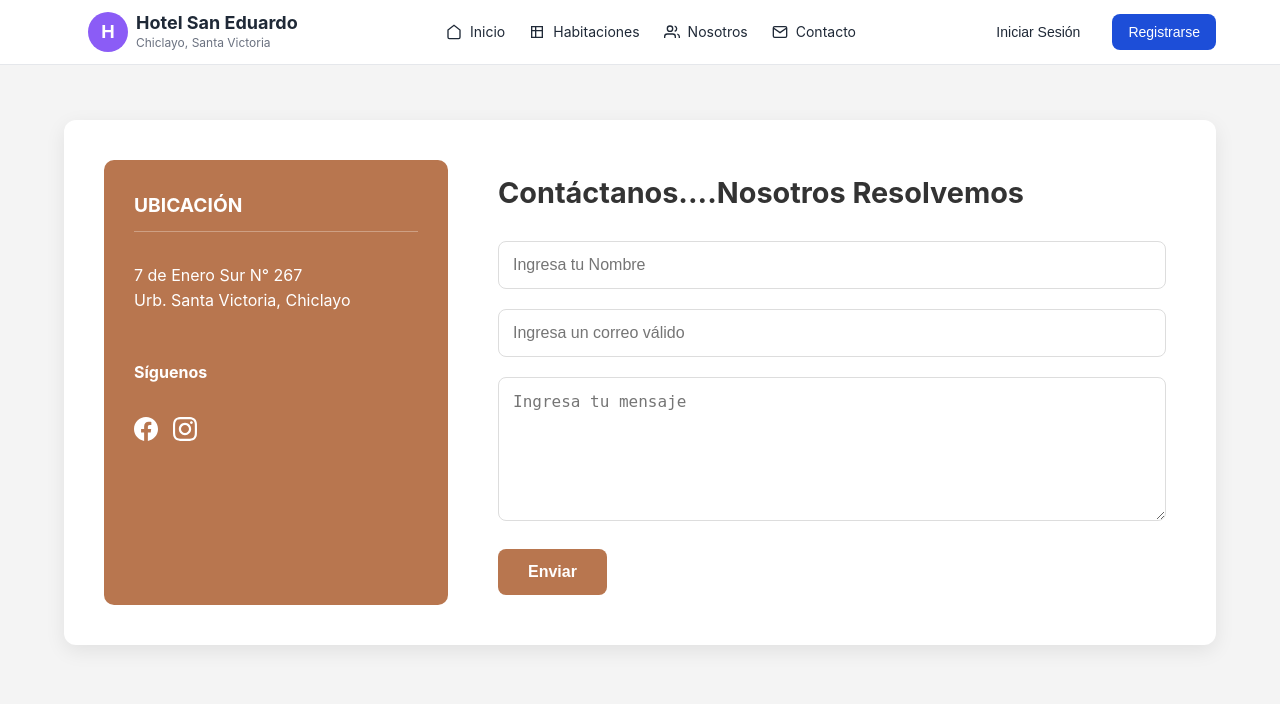
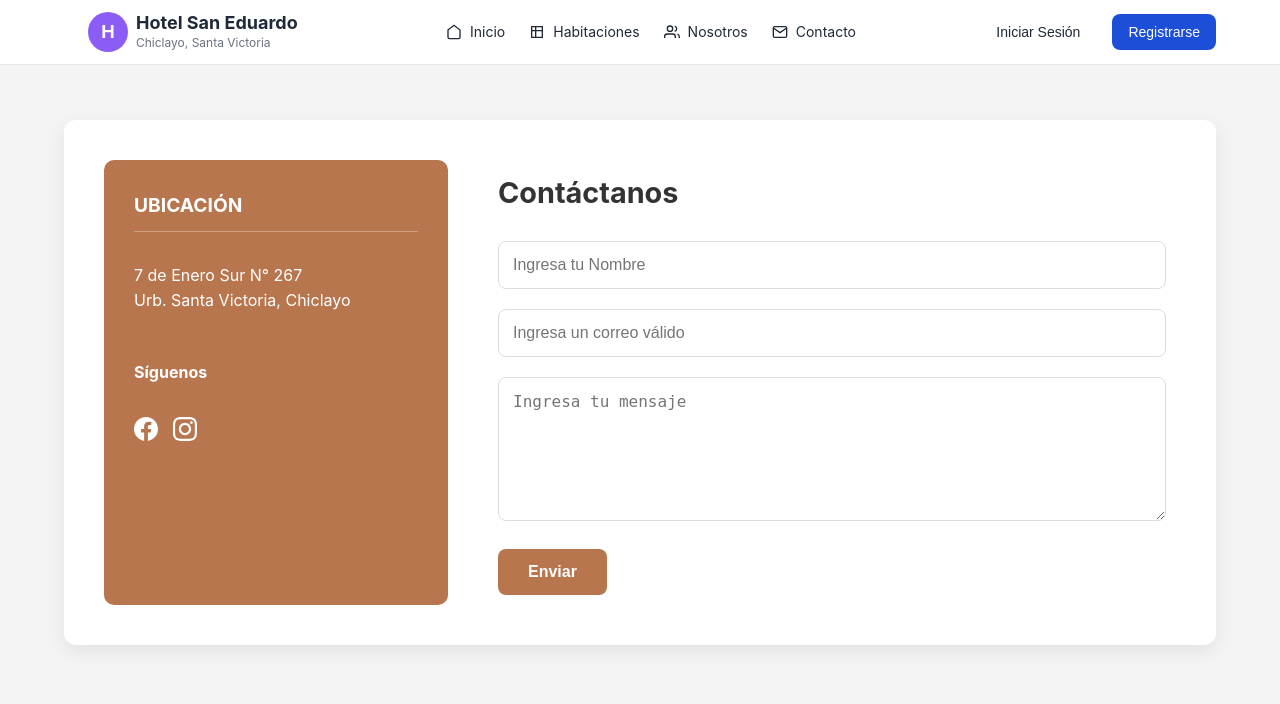
Before and after one commit to Jamir17/CALIDAD---SISTEMA-RESERVAS-HOTEL-SAN-EDUARDO, a Flask app: page /contacto in a window 1280 px wide. Shown: the top 704 px of the page. Run offline with Flask 3, Linux system fonts and the light colour scheme.

Commit message:
contacto 1.1

```diff
--- a/controladores/controlador_reservas.py
+++ b/controladores/controlador_reservas.py
@@ -168,6 +168,10 @@ def confirmar_reserva():
     return redirect(url_for("habitaciones.habitaciones_cliente"))
 
 
+
+
+
+
 # ================================================
 # Mis reservas de cliente
 @reservas_bp.route("/cliente/mis_reservas")
--- a/templates/contacto.html
+++ b/templates/contacto.html
@@ -45,7 +45,7 @@
 
             <!-- Right Column - Contact Form -->
             <div class="contact-form-wrapper">
-                <h2 class="form-heading">Contáctanos....Nosotros Resolvemos</h2>
+                <h2 class="form-heading">Contáctanos</h2>
                 <form class="contact-form" id="contactForm" method="POST" action="{{ url_for('usuarios.contacto') }}">
                     <div class="form-group">
                         <input type="text" id="name" name="name" class="form-input" placeholder="Ingresa tu Nombre" required>
```
